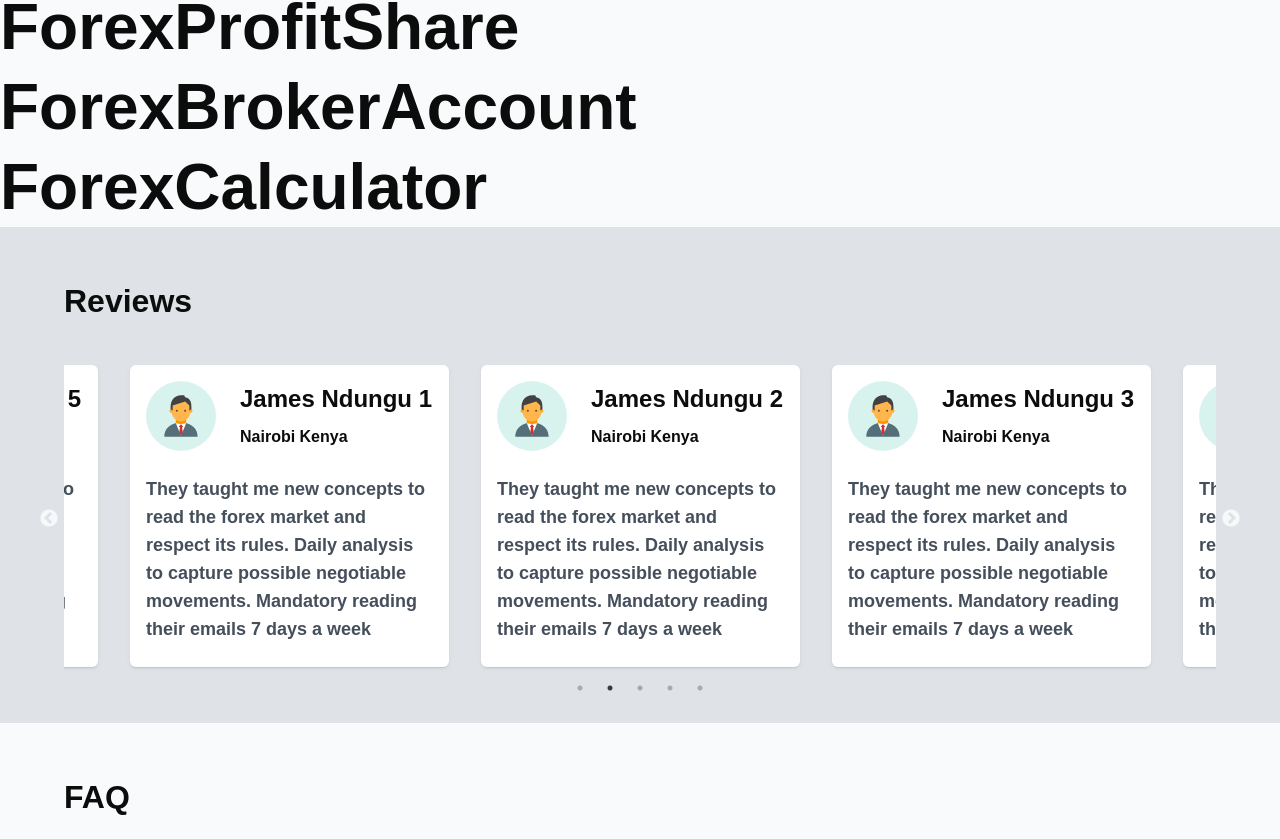
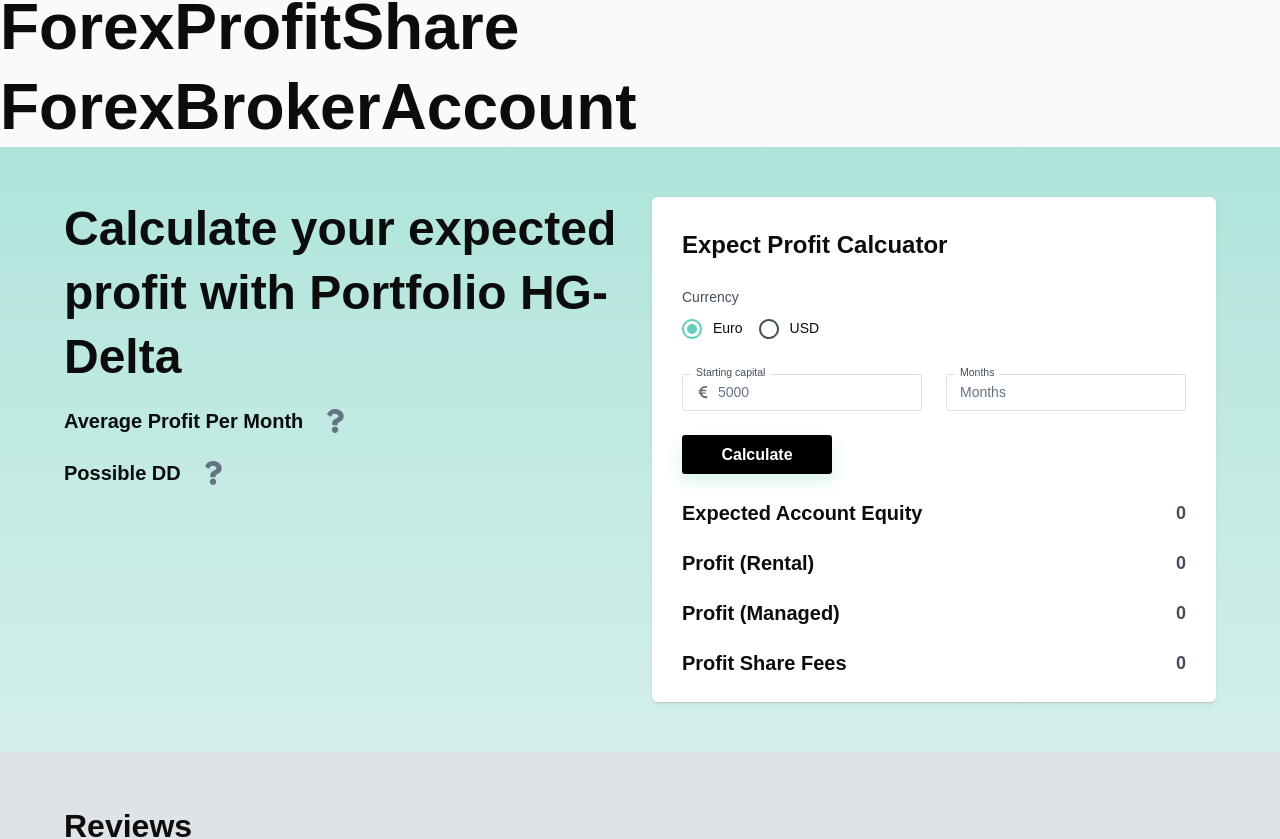
Before and after one commit to mutua-muvevi/henriot-landing, a React (Create React App) app: page /landing/investment-solutions/forex in a window 1280 px wide. Shown: the part 3019-3858 px from the top of the page. Built offline with nearby package versions, Linux system fonts and the light colour scheme.

Commit message:
added calculator

```diff
--- /dev/null
+++ b/src/components/formui/radio/radio.js
@@ -0,0 +1,41 @@
+import React from "react";
+import {
+	FormControl,
+	FormControlLabel,
+	FormLabel,
+	Radio,
+	RadioGroup,
+} from "@mui/material";
+import { useField } from "formik";
+
+const RadioWrapper = ({ name, label, options,  ...otherProps }) => {
+	const [field, meta] = useField(name);
+
+	const configRadioGroup = {
+		...field,
+		...otherProps,
+	};
+
+	if (meta && meta.touched && meta.error) {
+		configRadioGroup.error = true;
+		configRadioGroup.helperText = meta.error;
+	}
+
+	return (
+		<FormControl component="fieldset">
+			<FormLabel component="legend">{label}</FormLabel>
+			<RadioGroup {...configRadioGroup}>
+				{options.map((option, index) => (
+					<FormControlLabel
+						key={index}
+						value={option.value}
+						control={<Radio />}
+						label={option.label}
+					/>
+				))}
+			</RadioGroup>
+		</FormControl>
+	);
+};
+
+export default RadioWrapper;
--- a/src/components/formui/textfield/textfield.js
+++ b/src/components/formui/textfield/textfield.js
@@ -1,8 +1,8 @@
-import { TextField } from "@mui/material";
+import { InputAdornment, TextField } from "@mui/material";
 import React from 'react';
 import { useField } from "formik";
 
-const TextFieldWrapper = ({name, variant, multiline, size, shrink, ...otherProps}) => {
+const TextFieldWrapper = ({name, variant, multiline, size, shrink, startIcon,...otherProps}) => {
 
 	const [field, meta] = useField(name)
 
@@ -15,7 +15,14 @@ const TextFieldWrapper = ({name, variant, multiline, size, shrink, ...otherProps
 		multiline : multiline === true ? multiline : false,
 		InputLabelProps: {
 			shrink: shrink ? null : true
-		}
+		},
+		InputProps: startIcon
+      ? {
+          startAdornment: (
+            <InputAdornment position="start">{startIcon}</InputAdornment>
+          ),
+        }
+      : {},
 	}
 
 	if (meta && meta.touched && meta.error){
--- a/src/pages/investment/forex/info.js
+++ b/src/pages/investment/forex/info.js
@@ -2394,16 +2394,18 @@ export const singleInfo = {
 	calculator: {
 		left: {
 			title: "Calculate your expected profit with Portfolio HG-Delta",
-			profitPerMonth: 14,
-			possibleDD: 33
-		},
-		right: {
-			expectedReturns: 14,
-			averageProfit: 30,
-			accountEquity: 0,
-			profitRental: 0,
-			profitManaged: 0,
-			profitShareFees: 0
+			items: [
+				{
+					key: "Average Profit Per Month",
+					value: 14,
+					tooltip: "Some important information here"
+				},
+				{
+					key: "Possible DD",
+					value: 33,
+					tooltip: "Some important information here"
+				},
+			],
 		}
 	},
 	reviews: [
--- a/src/pages/investment/forex/sections/calculator.js
+++ b/src/pages/investment/forex/sections/calculator.js
@@ -1,16 +1,245 @@
-import { Box, Typography } from "@mui/material";
+import {
+	Box,
+	Button,
+	Card,
+	CardContent,
+	Container,
+	Grid,
+	IconButton,
+	Stack,
+	Tooltip,
+	Typography,
+} from "@mui/material";
 import { styled } from "@mui/system";
 
-const StyledWrapper = styled(Box)(({ theme }) => ({
+import { FaDollarSign, FaEuroSign, FaQuestion } from "react-icons/fa";
 
-}))
+import RadioWrapper from "../../../../components/formui/radio/radio";
+import TextFieldWrapper from "../../../../components/formui/textfield/textfield";
 
-const ForexCalculator = () => {
+import { Formik, Form, useFormik } from "formik";
+import * as Yup from "yup";
+import { useState } from "react";
+
+const Wrapper = styled(Box)(({ theme }) => ({
+	paddingTop: "50px",
+	paddingBottom: "50px",
+	minHeight: "60vh",
+	display: "flex",
+	flexDirection: "column",
+	justifyContent: "center",
+	background: theme.palette.gradient.primaryLight,
+}));
+
+const StyledGridContainer = styled(Grid)(({ theme }) => ({}));
+
+const StyledGridItemLeft = styled(Grid)(({ theme }) => ({}));
+
+const StyledGridItemRight = styled(Grid)(({ theme }) => ({}));
+
+const StyledCard = styled(Card)(({ theme }) => ({}));
+
+const StyledCardContent = styled(CardContent)(({ theme }) => ({
+	padding: "30px"
+}));
+
+const initialValues = {
+	currency: "euro",
+	startingCapital: "",
+	months: "",
+};
+
+const validationSchema = Yup.object().shape({
+	currency: Yup.string().required("Required"),
+	startingCapital: Yup.number().required("Required"),
+	months: Yup.number().required("Required"),
+});
+
+const calculateValues = (startingCapital, months, currency) => {
+	const start = parseFloat(startingCapital);
+	const mon = parseFloat(months);
+	const expectedAccountEquity = start * mon;
+	const profitRental = start * mon;
+	const profitManaged = start + mon;
+	const profitShareFees = (start * mon) / 2;
+
+	return [
+		{
+			key: "Expected Account Equity",
+			value: `${currency === "euro" ? "€" : "$"}${expectedAccountEquity}`,
+		},
+		{
+			key: "Profit (Rental)",
+			value: `${currency === "euro" ? "€" : "$"}${profitRental}`,
+		},
+		{
+			key: "Profit (Managed)",
+			value: `${currency === "euro" ? "€" : "$"}${profitManaged}`,
+		},
+		{
+			key: "Profit Share Fees",
+			value: `${currency === "euro" ? "€" : "$"}${profitShareFees}`,
+		},
+	];
+};
+
+const ForexCalculator = ({ calculator }) => {
+	const [calculatedValues, setCalculatedValues] = useState([
+		{
+			key: "Expected Account Equity",
+			value: 0
+		},
+		{
+			key: "Profit (Rental)",
+			value: 0
+		},
+		{
+			key: "Profit (Managed)",
+			value: 0
+		},
+		{
+			key: "Profit Share Fees",
+			value: 0
+		},
+	]);
+
+	const radioOptions = [
+		{ label: "Euro", value: "euro" },
+		{ label: "USD", value: "usd" },
+	];
+
+	const submitHandler = (values) => {
+		console.log("Form data", values);
+    	setCalculatedValues(calculateValues(values.startingCapital, values.months, values.currency));
+	};
+
+	const formik = useFormik({
+		initialValues: initialValues,
+		validationSchema: validationSchema,
+		onSubmit: submitHandler,
+	});
+
+
+
 	return (
-		<StyledWrapper>
-			<Typography variant="h1">ForexCalculator</Typography>
-		</StyledWrapper>
-	)
-}
+		<Wrapper>
+			<Container maxWidth="lg">
+				<StyledGridContainer container spacing={3}>
+					<StyledGridItemLeft item xs={12} sm={12} md={12} lg={6} xl={6}>
+						<Stack direction="column" spacing={1.5}>
+							<Typography variant="h2" color="text.primary">
+								{calculator.left.title}
+							</Typography>
 
-export default ForexCalculator
+							{calculator.left.items.map((el, i) => (
+								<Stack
+									direction="row"
+									justifyContent="space-between"
+								>
+									<Stack
+										direction="row"
+										spacing={1.5}
+										alignItems="center"
+									>
+										<Typography
+											variant="h5"
+											color="text.primary"
+										>
+											{el.key}
+										</Typography>
+										<Tooltip
+											title={el.tooltip}
+											arrow
+											placement="top"
+											variant="solid"
+										>
+											<IconButton>
+												<FaQuestion
+													style={{
+														fontSize: "inherit",
+													}}
+												/>
+											</IconButton>
+										</Tooltip>
+									</Stack>
+								</Stack>
+							))}
+						</Stack>
+					</StyledGridItemLeft>
+
+					<StyledGridItemRight item xs={12} sm={12} md={12} lg={6} xl={6}>
+						<StyledCard>
+							<StyledCardContent>
+								<Stack direction="column" spacing={3}>
+									<Formik
+										initialValues={initialValues}
+										validationSchema={validationSchema}
+										onSubmit={submitHandler}
+									>
+										{({values}) => (
+											<Form>
+												<Stack rirection="column" spacing={3}>
+													<Typography variant="h4" component="h2" >
+														Expect Profit Calcuator
+													</Typography>
+
+													<RadioWrapper
+														name="currency"
+														label="Currency"
+														options={radioOptions}
+														row
+													/>
+
+													<Stack direction="row" justifyContent="space-between" spacing={3}>
+														<TextFieldWrapper
+															name="startingCapital"
+															placeholder="5000"
+															label="Starting capital"
+															startIcon={values.currency === "euro" ? <FaEuroSign /> : <FaDollarSign />}
+														/>
+
+														<TextFieldWrapper
+															name="months"
+															placeholder="Months"
+															label="Months"
+														/>
+													</Stack>
+
+													<Button
+														variant="contained"
+														color="primary"
+														type="submit"
+													>
+														Calculate
+													</Button>
+												</Stack>
+											</Form>
+
+										)}
+									</Formik>
+
+									<Stack direction="column" spacing={1.5}>
+										{calculatedValues.map((item, index) => (
+											<Stack direction="row" justifyContent="space-between" alignItems="center">
+												<Typography key={index} variant="h5" gutterBottom={index !== calculatedValues.length - 1}>
+													{item.key}
+												</Typography>
+												<Typography key={index} variant="h6" color="text.secondary" gutterBottom={index !== calculatedValues.length - 1}>
+													{item.value}
+												</Typography>
+
+											</Stack>
+										))}
+									</Stack>
+
+								</Stack>
+							</StyledCardContent>
+						</StyledCard>
+					</StyledGridItemRight>
+				</StyledGridContainer>
+			</Container>
+		</Wrapper>
+	);
+};
+
+export default ForexCalculator;
--- a/src/pages/investment/forex/sections/reviews.js
+++ b/src/pages/investment/forex/sections/reviews.js
@@ -135,6 +135,9 @@ const ForexReviews = ({ reviews }) => {
 							</div>
 						))}
 					</Slider>
+					<Typography variant="subtitle1" color="text.primary" sx={{fontWeight: 500}}>
+						*Some of the reviews have been modified for gramma and spelling.
+					</Typography>
 				</Stack>
 			</Container>
 		</Wrapper>
--- a/src/theme/palette.js
+++ b/src/theme/palette.js
@@ -93,6 +93,7 @@ const BACKGROUND = {
 }
 
 const GRADIENTS = {
+	primaryLight: createGradient(PRIMARY.halfOpacity, PRIMARY.quaterOpacity),
 	primary: createGradient(PRIMARY.light, PRIMARY.main),
 	info: createGradient(INFO.light, INFO.main),
 	success: createGradient(SUCCESS.light, SUCCESS.main),
```
